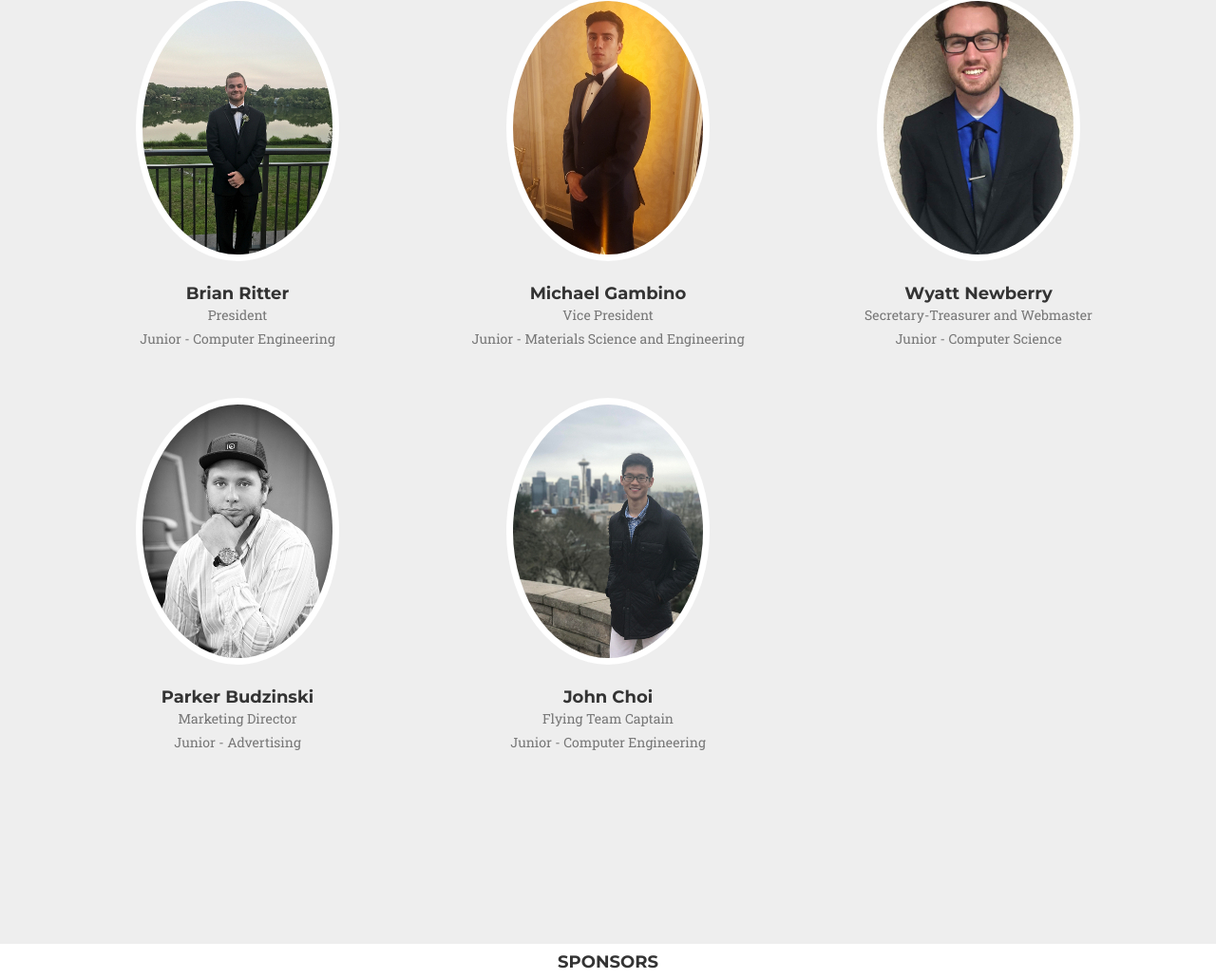
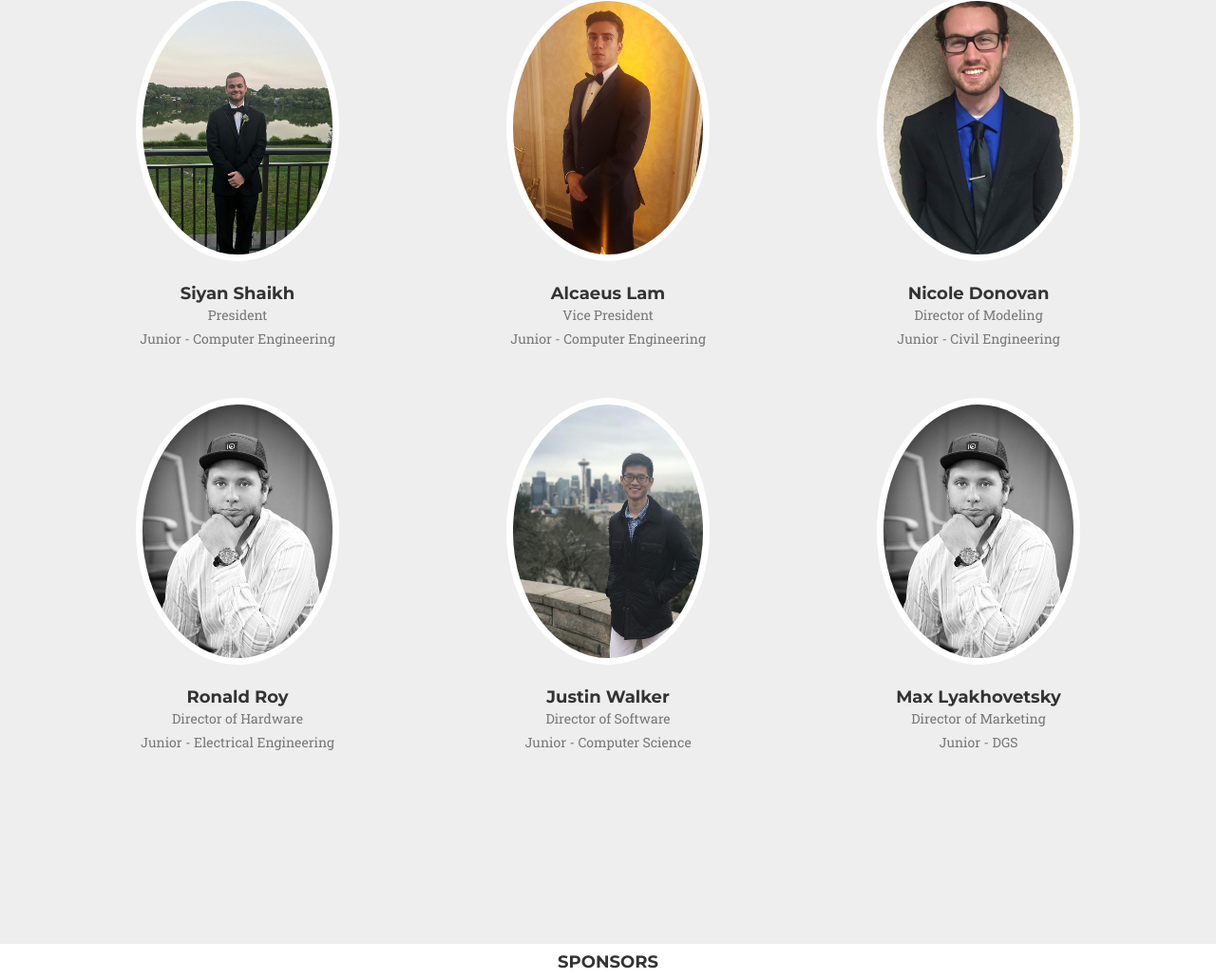
Before and after one commit to IlliniUAV/IlliniUAV.github.io, a website: page index.html in a window 1280 px wide. Shown: the part 4279-5310 px from the top of the page at 95% size. Drawn offline with nearby package versions, Linux system fonts and the light colour scheme; a web font is replaced by a local one.

Commit message:
Updated exec board

```diff
--- a/index.html
+++ b/index.html
@@ -263,22 +263,22 @@
                 <div class="col-sm-4">
                     <div class="team-member">
                         <img src="img/team/brian_prof.JPG" class="img-responsive img-circle" alt=""> <!-- Fill in image here, make sure decent sized images. Check their image size. img/team/#.jpg -->
-                        <h4>Brian Ritter</h4>
+                        <h4>Siyan Shaikh</h4>
                         <p class="text-muted">President<br>Junior - Computer Engineering</p>
                     </div>
                 </div>
                 <div class="col-sm-4">
                     <div class="team-member">
                         <img src="img/team/michael_prof.jpg" class="img-responsive img-circle" alt="">
-                        <h4>Michael Gambino</h4>
-                        <p class="text-muted">Vice President<br>Junior - Materials Science and Engineering</p>
+                        <h4>Alcaeus Lam</h4>
+                        <p class="text-muted">Vice President<br>Junior - Computer Engineering</p>
                     </div>
                 </div>
                 <div class="col-sm-4">
                     <div class="team-member">
                         <img src="img/team/wyatt_prof.jpg" class="img-responsive img-circle" alt="">
-                        <h4>Wyatt Newberry</h4>
-                        <p class="text-muted">Secretary-Treasurer and Webmaster<br>Junior - Computer Science</p>
+                        <h4>Nicole Donovan</h4>
+                        <p class="text-muted">Director of Modeling<br>Junior - Civil Engineering</p>
                         <!-- <ul class="list-inline social-buttons">
                             <li><a href="#"><i class="fa fa-twitter"></i></a>
                             </li>
@@ -292,15 +292,22 @@
                 <div class="col-sm-4">
                     <div class="team-member">
                         <img src="img/team/parker_prof.jpeg" class="img-responsive img-circle" alt="">
-                        <h4>Parker Budzinski</h4>
-                        <p class="text-muted">Marketing Director<br>Junior - Advertising</p>
+                        <h4>Ronald Roy</h4>
+                        <p class="text-muted">Director of Hardware<br>Junior - Electrical Engineering</p>
                     </div>
                 </div>
                 <div class="col-sm-4">
                     <div class="team-member">
                         <img src="img/team/john_prof.jpg" class="img-responsive img-circle" alt="">
-                        <h4>John Choi</h4>
-                        <p class="text-muted">Flying Team Captain<br>Junior - Computer Engineering</p>
+                        <h4>Justin Walker</h4>
+                        <p class="text-muted">Director of Software<br>Junior - Computer Science</p>
+                    </div>
+                </div>
+                <div class="col-sm-4">
+                    <div class="team-member">
+                        <img src="img/team/parker_prof.jpeg" class="img-responsive img-circle" alt="">
+                        <h4>Max Lyakhovetsky</h4>
+                        <p class="text-muted">Director of Marketing<br>Junior - DGS</p>
                     </div>
                 </div>
             </div>
```
